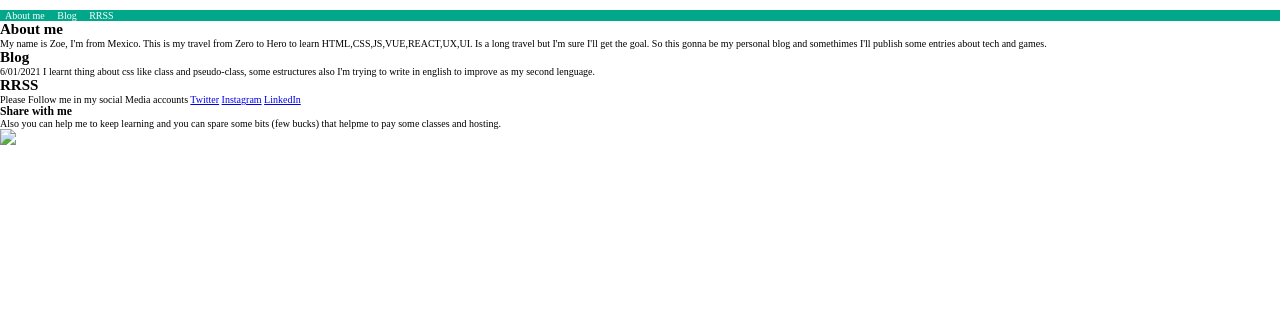
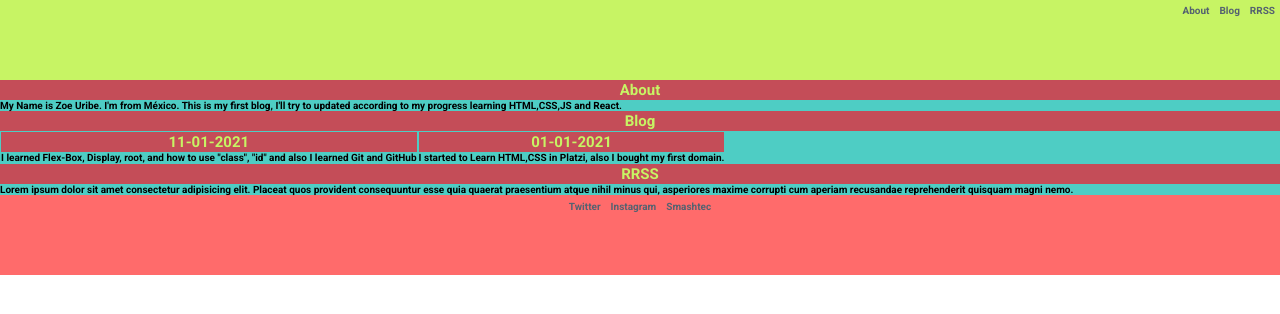
Before and after one commit to Zinnher/betweenbits.co, a plain HTML site: page index.html in a window 1280 px wide. Drawn offline with Linux system fonts and the light colour scheme.

Commit message:
borre todo el código anterior, para agregar mejor y estructurado código, mejoras de nav,main,section, footer con colores

```diff
--- a/css/estilos.css
+++ b/css/estilos.css
@@ -1,3 +1,11 @@
+:root {
+  --text-color: #556270; /*RGB 85,98,112 */
+  --primary-color: #C7F464; /*RGB 199,244,100  */
+  --second-color: #4ECDC4; /*RGB 78,205,196 */
+  --third-color: #FF6B6B; /*RGB 255,107,107*/
+  --fourth-color: #C44D58; /*RGB 196,77,88 */
+}
+
 * {
   box-sizing: border-box;
   margin: 0;
@@ -6,29 +14,86 @@
 
 html {
   font-size: 62.5%;
+  font-family: 'Roboto', 'Lato', sans-serif;
 }
 
-.main-nav {
-  margin-top: 10px;
-  list-style: none;
-  padding-left: 0;
-  background-color: #01A78A;
+header {
+  width: 100vw;
+  height: 10vh;
+  background-color: var(--primary-color);
 }
 
-.main-nav__item {
-  display: inline-block;
+
+.nav-header {
+  display: flex;
+  justify-content: flex-end;
 }
 
-.main-nav__item a {
-  color: #FFFFFF;
-  padding: 5px;
+.nav-ul {
+  display: flex;
+}
+
+.nav-li {
+  list-style: none;
+  padding: .5rem;
+}
+
+.nav-li a {
+  color: var(--text-color);
   text-decoration: none;
 }
 
-.main-nav__item a:hover {
-  color: #A62F43;
+.article-h2 {
+  padding: .1rem;
+  text-align: center;
+  color: var(--primary-color);
+  background-color: var(--fourth-color);
 }
 
-.main-nav__item a:active {
-  color: #110E13;
+.article-h3 {
+  padding: .1rem;
+  text-align: center;
+  color: var(--primary-color);
+  background-color: var(--fourth-color);
 }
+.section-about {
+  width: 100vw;
+  background-color: var(--second-color);
+}
+
+.section-blog {
+  width: 100vw;
+  background-color: var(--second-color);
+}
+
+.section-rrss {
+  width: 100vw;
+  background-color: var(--second-color);
+}
+
+.section-blog {
+  display: flex;
+}
+
+.section-blog .article-blog{
+  padding: .1rem;
+}
+
+footer {
+  width: 100vw;
+  height: 10vh;
+  padding-top: .1rem;
+  background-color: var(--third-color);
+  display: flex;
+  justify-content: center;
+}
+
+.footer-ul {
+  display: flex;
+  list-style: none;
+}
+
+.footer-ul .footer-li {
+  color: var(--text-color);
+  padding: .5rem;
+}
--- a/index.html
+++ b/index.html
@@ -5,66 +5,54 @@
   <title>Betweenbits</title>
   <meta name="robots" content="index,nofollow">
   <link rel="stylesheet" href="./css/estilos.css">
+  <link rel="preconnect" href="https://fonts.gstatic.com">
+  <link href="https://fonts.googleapis.com/css2?family=Roboto:wght@700&display=swap" rel="stylesheet">
+  <link rel="preconnect" href="https://fonts.gstatic.com">
+  <link href="https://fonts.googleapis.com/css2?family=Lato:wght@700&display=swap" rel="stylesheet">
 </head>
 <body>
   <header>
-    <nav>
-      <ul class="main-nav">
-        <li class="main-nav__item">
-          <a href="">About me</a>
-        </li>
-        <li class="main-nav__item">
-          <a href="">Blog</a>
-        </li>
-        <li class="main-nav__item">
-          <a href="">RRSS</a>
-        </li>
+    <nav  class="nav-header">
+      <ul class="nav-ul">
+        <li class="nav-li"><a href="#">About</a></li>
+        <li class="nav-li"><a href="#">Blog</a></li>
+        <li class="nav-li"><a href="#">RRSS</a></li>
       </ul>
     </nav>
   </header>
   <main>
-    <section>
-      <h2>About me</h2>
+    <section class="section-about">
+      <h2 class="article-h2">About</h2>
       <article>
-        <span>My name is Zoe, I'm from Mexico. This is my travel from Zero to Hero to learn HTML,CSS,JS,VUE,REACT,UX,UI.</span>
-        <span>Is a long travel but I'm sure I'll get the goal. So this gonna be my personal blog and somethimes I'll publish some entries about tech and games.</span>
+        <span>My Name is Zoe Uribe. I'm from México. This is my first blog, I'll try to updated according to my progress learning HTML,CSS,JS and React.</span>
       </article>
     </section>
-    <section>
-      <h2>Blog</h2>
-      <article>
-        <span>6/01/2021</span>
-        <span>I learnt thing about css like class and pseudo-class, some estructures</span>
-        <span>also I'm trying to write in english to improve as my second lenguage.</span>
+<!--  Empieza Sección del Blog -->
+    <h2 class="article-h2">Blog</h2>
+    <section class="section-blog">
+      <article class="article-blog">
+        <h2 class="article-h3">11-01-2021</h2>
+        <span>I learned Flex-Box, Display, root, and how to use "class", "id" and also I learned Git and GitHub</span>
+      </article>
+      <article class="article-blog">
+        <h2 class="article-h3">01-01-2021</h2>
+        <span>I started to Learn HTML,CSS in Platzi, also I bought my first domain. </span>
       </article>
     </section>
-    <section>
-      <h2>RRSS</h2>
+<!--  Termina Sección del Blog -->
+    <section class="section-rrss">
+      <h2 class="article-h2">RRSS</h2>
       <article>
-        <span>Please Follow me in my social Media accounts</span>
-        <span>
-          <a href="https://twitter.com/Zinnher">Twitter</a>
-        </span>
-        <span>
-          <a href="https://www.instagram.com/smashtec/?hl=es">Instagram</a>
-        </span>
-        <span>
-          <a href="https://www.linkedin.com/in/zoeuribe/">LinkedIn</a>
-        </span>
+        <span> Lorem ipsum dolor sit amet consectetur adipisicing elit. Placeat quos provident consequuntur esse quia quaerat praesentium atque nihil minus qui, asperiores maxime corrupti cum aperiam recusandae reprehenderit quisquam magni nemo.</span>
       </article>
     </section>
-    <article>
-      <h3>Share with me</h3>
-      <span>Also you can help me to keep learning and you can spare some bits (few bucks) that helpme to pay some classes and hosting.</span>
-      <span> <br>
-        <a href="https://www.buymeacoffee.com/zinner"><img src="https://img.buymeacoffee.com/button-api/?text=Buy me some bits&emoji=💻&slug=zinner&button_colour=40DCA5&font_colour=ffffff&font_family=Poppins&outline_colour=000000&coffee_colour=FFDD00"></a> <br>
-      </span>
-    </article>
   </main>
-
-
-
-
-
 </body>
+<footer>
+  <ul class="footer-ul">
+    <li class="footer-li"><a href=""></a>Twitter</li>
+    <li class="footer-li"><a href=""></a>Instagram</li>
+    <li class="footer-li"><a href=""></a>Smashtec</li>
+  </ul>
+</footer>
 </html>
```
